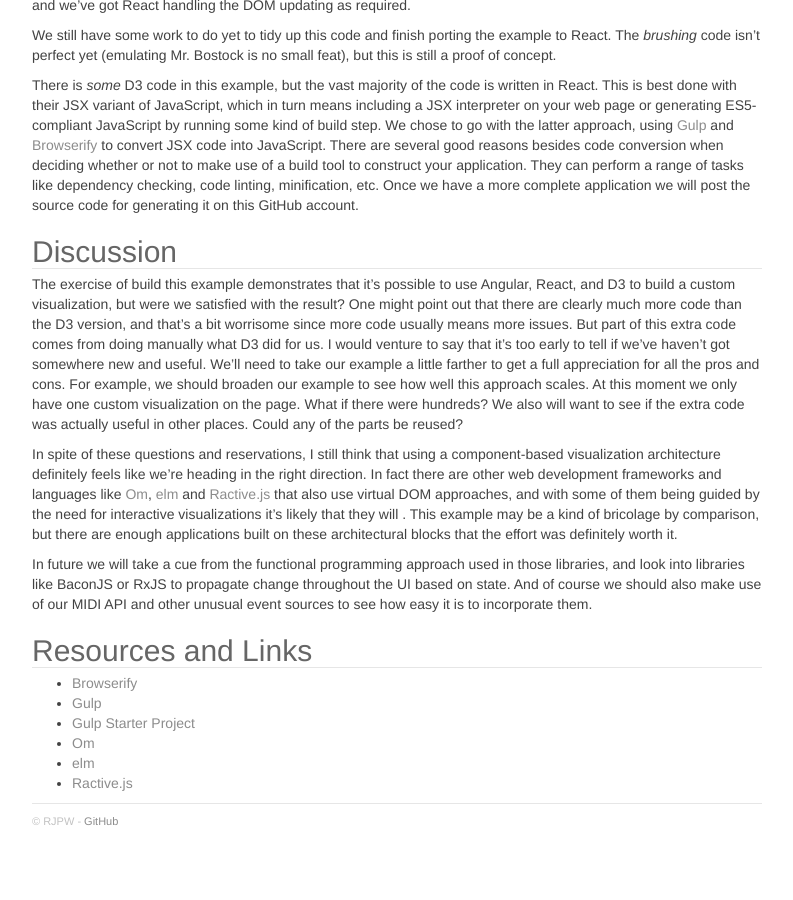
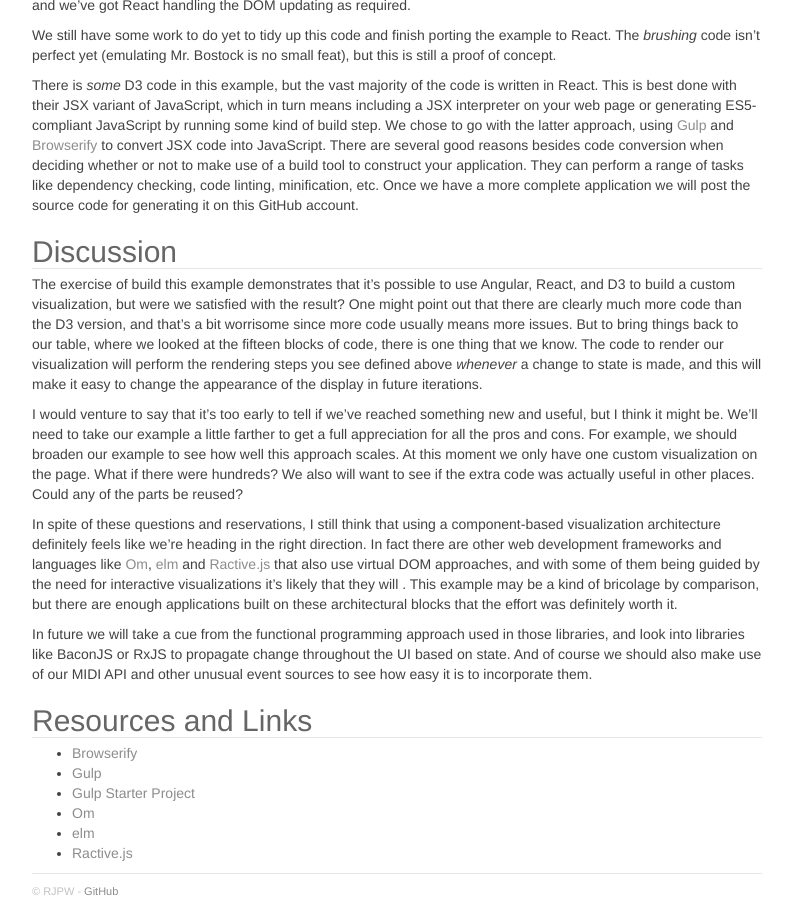
Before and after one commit to rjpw/rjpw.github.io, a Jekyll site: the page built from _posts/2015-3-9-managing-visualization-state-ii.md, in a window 1280 px wide and 900 px high, scrolled down 6745 px. Shown: the whole window, without its empty margins (338-1131 px from the left). Built offline with Jekyll 4.4.1, drawn with Linux system fonts in a browser that asks for light colours; nearby versions of some CDN libraries; a script that is not in the unit is left out; before the commit the page ends 7575 px from its top, so only the background shows below that.

Commit message:
Post updated again for clarity

```diff
--- a/_posts/2015-3-9-managing-visualization-state-ii.md
+++ b/_posts/2015-3-9-managing-visualization-state-ii.md
@@ -426,7 +426,9 @@ There is *some* D3 code in this example, but the vast majority of the code is wr
 
 ## Discussion
 
-The exercise of build this example demonstrates that it's possible to use Angular, React, and D3 to build a custom visualization, but were we satisfied with the result? One might point out that there are clearly much more code than the D3 version, and that's a bit worrisome since more code usually means more issues. But part of this extra code comes from doing manually what D3 did for us. I would venture to say that it's too early to tell if we've haven't got somewhere new and useful. We'll need to take our example a little farther to get a full appreciation for all the pros and cons. For example, we should broaden our example to see how well this approach scales. At this moment we only have one custom visualization on the page. What if there were hundreds? We also will want to see if the extra code was actually useful in other places. Could any of the parts be reused?
+The exercise of build this example demonstrates that it's possible to use Angular, React, and D3 to build a custom visualization, but were we satisfied with the result? One might point out that there are clearly much more code than the D3 version, and that's a bit worrisome since more code usually means more issues. But to bring things back to our table, where we looked at the fifteen blocks of code, there is one thing that we know. The code to render our visualization will perform the rendering steps you see defined above *whenever* a change to state is made, and this will make it easy to change the appearance of the display in future iterations.
+
+I would venture to say that it's too early to tell if we've reached something new and useful, but I think it might be. We'll need to take our example a little farther to get a full appreciation for all the pros and cons. For example, we should broaden our example to see how well this approach scales. At this moment we only have one custom visualization on the page. What if there were hundreds? We also will want to see if the extra code was actually useful in other places. Could any of the parts be reused?
 
 In spite of these questions and reservations, I still think that using a component-based visualization architecture definitely feels like we're heading in the right direction. In fact there are other web development frameworks and languages like [Om](https://github.com/omcljs/om), [elm](http://elm-lang.org/) and [Ractive.js](http://www.ractivejs.org/) that also use virtual DOM approaches, and with some of them being guided by the need for interactive visualizations it's likely that they will . This example may be a kind of bricolage by comparison, but there are enough applications built on these architectural blocks that the effort was definitely worth it.
 
```
